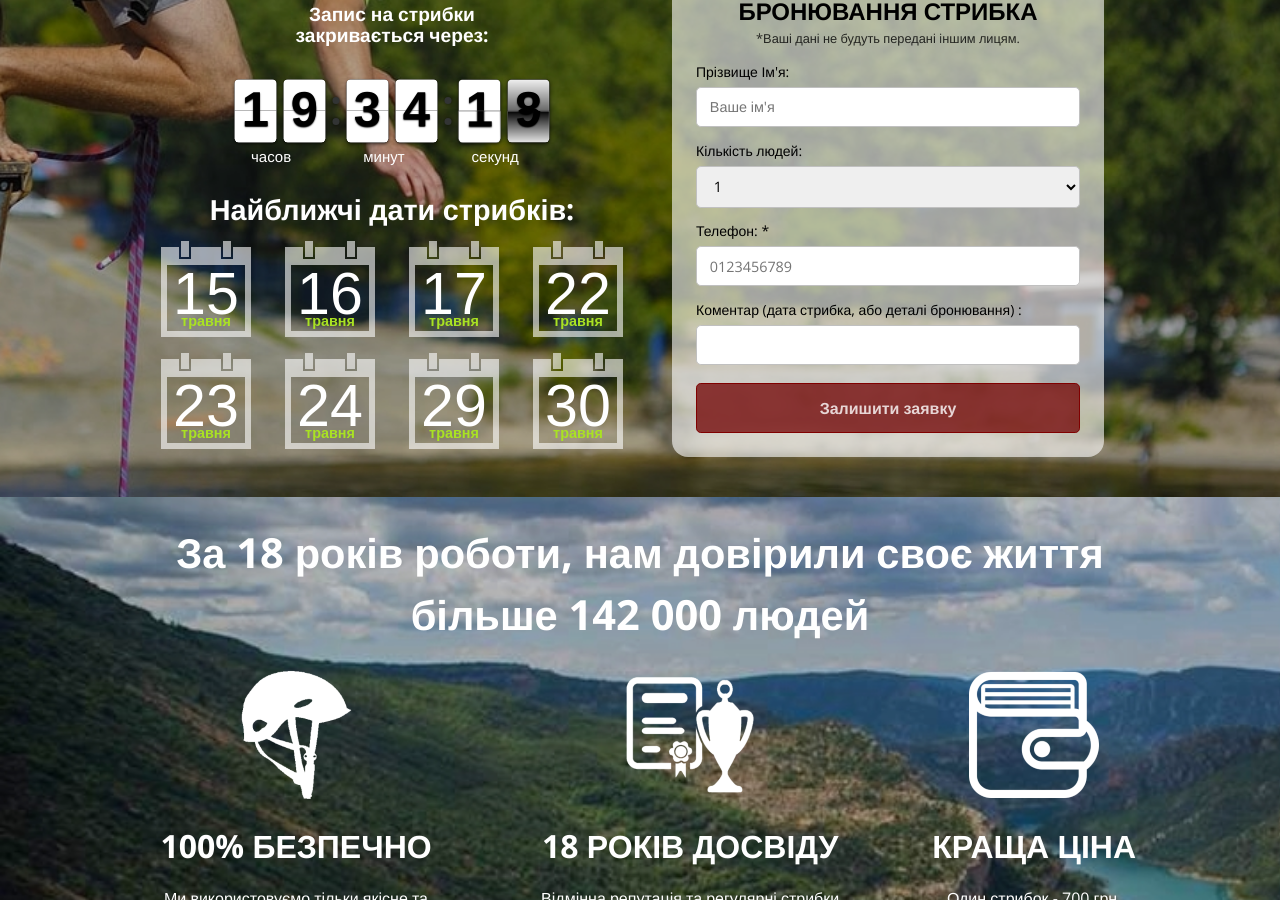
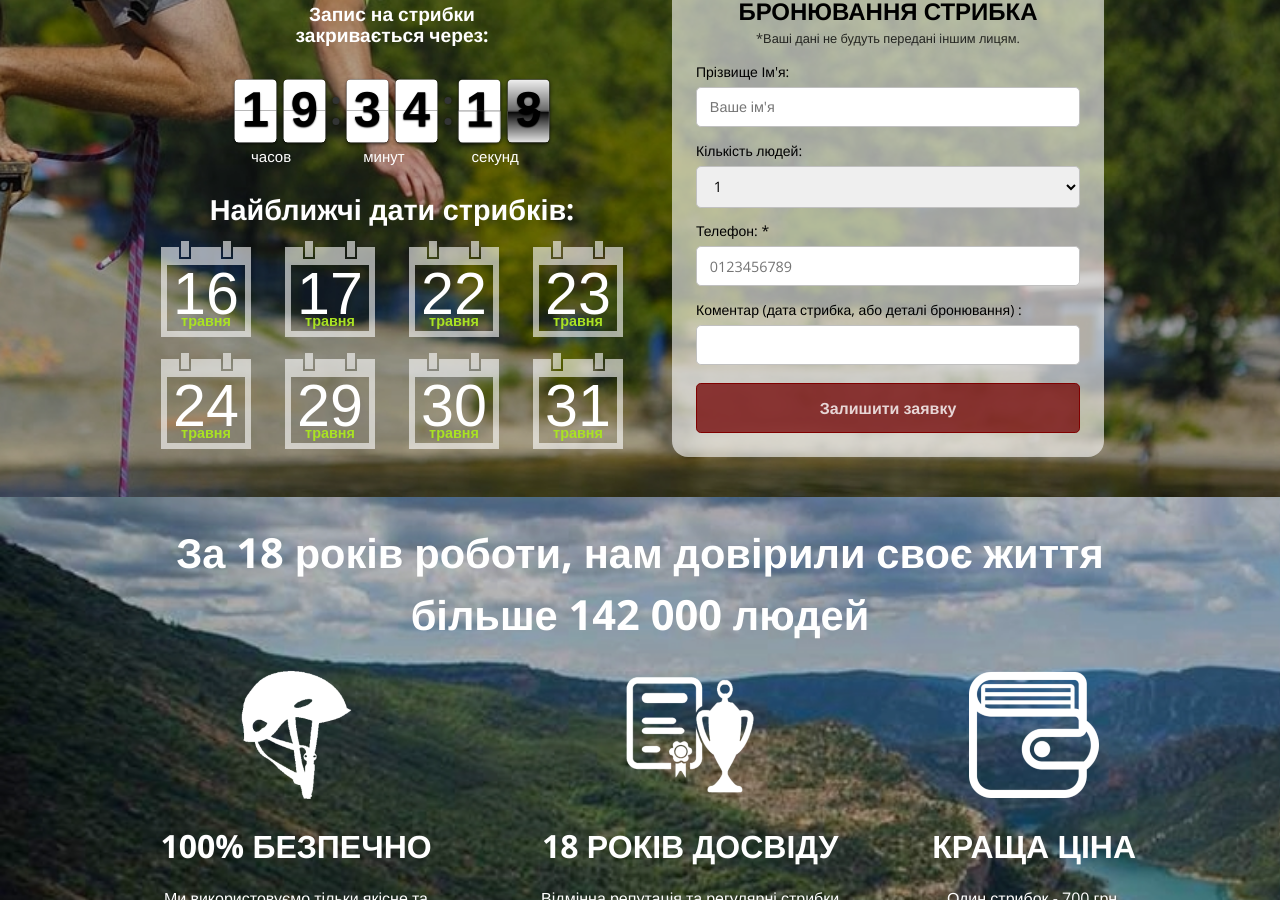
Before and after one commit to Andreyfilko/go-jump, a Jekyll site: the page built from index.md, in a window 1280 px wide and 900 px high, scrolled down 499 px. Built offline with Jekyll 4.4.1, drawn with Linux system fonts in a browser that asks for light colours; some web fonts are replaced.

Commit message:
Update _config.yml

```diff
--- a/_config.yml
+++ b/_config.yml
@@ -35,7 +35,6 @@ google_analytics:
 theme: jekyll-theme-cayman
 
 dates:
-  - 2026-05-15
   - 2026-05-16
   - 2026-05-17
   - 2026-05-22
@@ -43,3 +42,4 @@ dates:
   - 2026-05-24
   - 2026-05-29
   - 2026-05-30
+  - 2026-05-31
```
